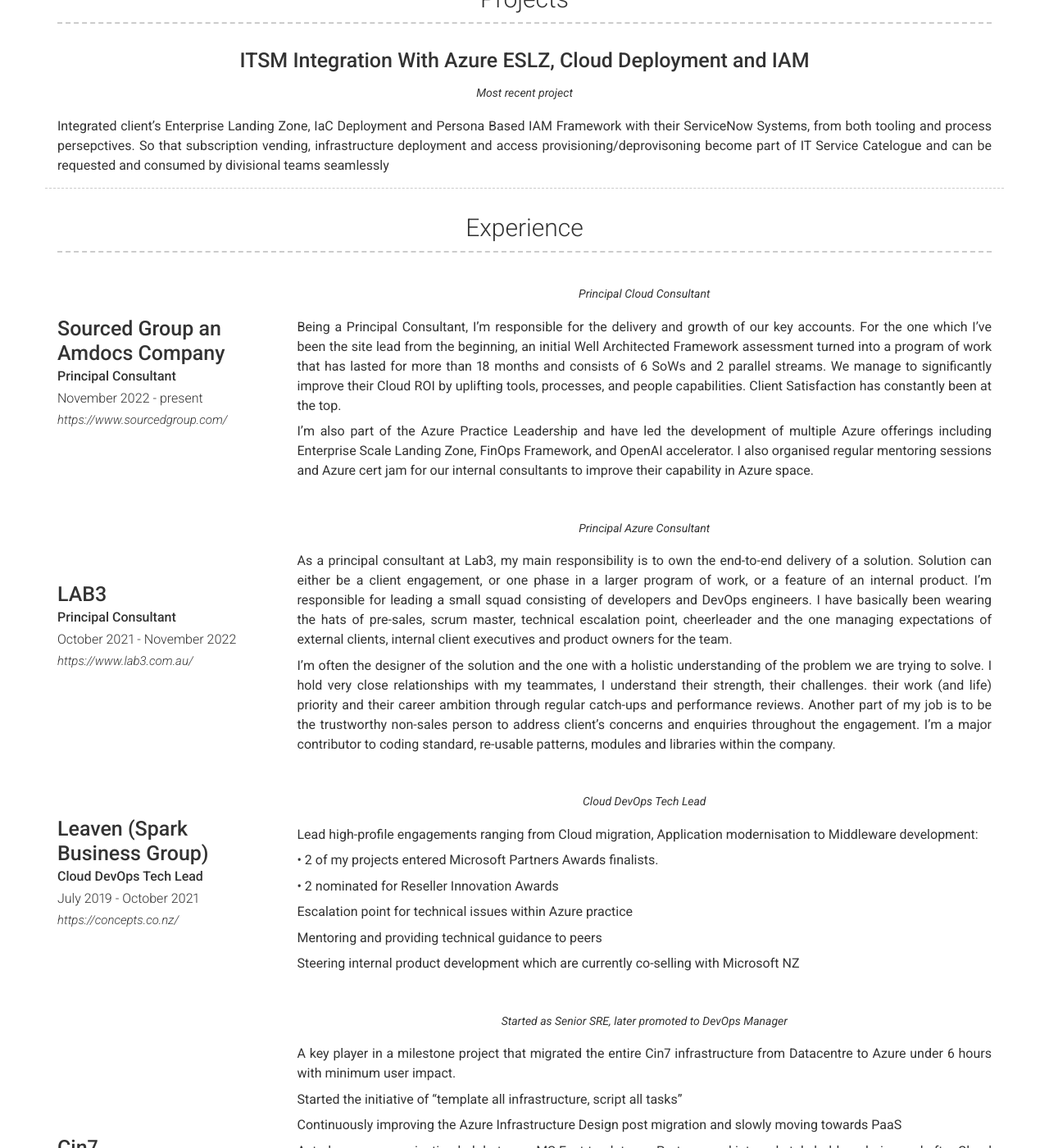
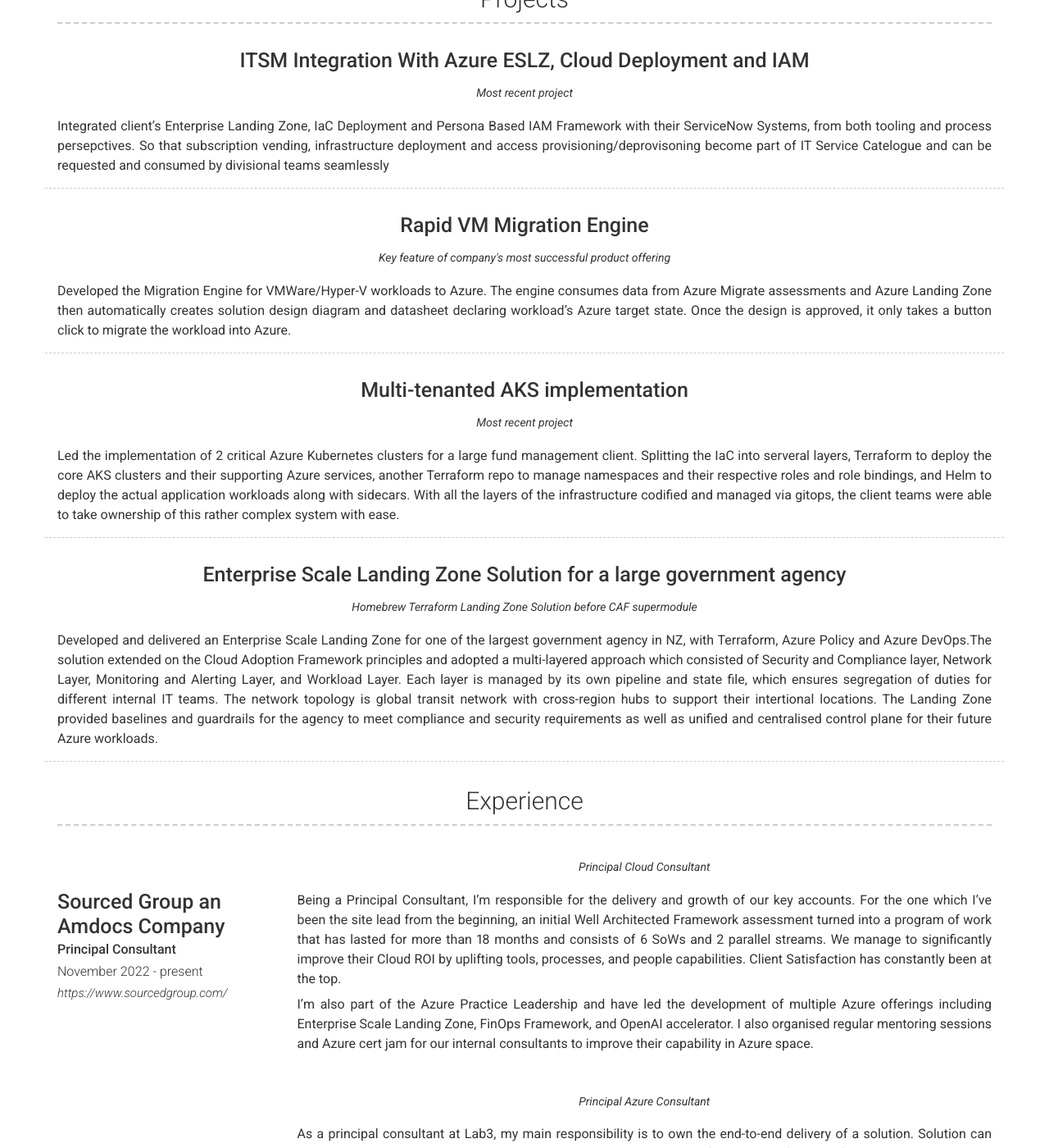
Before and after one commit to shin-akuma/shin-akuma.github.io, a Jekyll site: the page built from index.md, in a window 1280 px wide and 1400 px high, scrolled down 598 px. Shown: the whole window at 82% size. Built offline with Jekyll 4.4.1, drawn with Linux system fonts in a browser that asks for light colours; nearby versions of some CDN libraries; some of the changed text lies outside the part shown.

Commit message:
Projects

```diff
--- a/_config.yml
+++ b/_config.yml
@@ -55,6 +55,30 @@
           Most recent project
         description: | # this will include new lines to allow paragraphs
           Integrated client's Enterprise Landing Zone, IaC Deployment and Persona Based IAM Framework with their ServiceNow Systems, from both tooling and process persepctives. So that subscription vending, infrastructure deployment and access provisioning/deprovisoning become part of IT Service Catelogue and can be requested and consumed by divisional teams seamlessly
+      - layout: top-middle
+        border: weak  # Value of `weak` will display a weak border below this item. # Any
+                      # other value (or no value) means no border will be displayed
+        title: Rapid VM Migration Engine
+        quote: >
+          Key feature of company's most successful product offering
+        description: | # this will include new lines to allow paragraphs
+          Developed the Migration Engine for VMWare/Hyper-V workloads to Azure. The engine consumes data from Azure Migrate assessments and Azure Landing Zone then automatically creates solution design diagram and datasheet declaring workload's Azure target state. Once the design is approved, it only takes a button click to migrate the workload into Azure.
+      - layout: top-middle
+        border: weak  # Value of `weak` will display a weak border below this item. # Any
+                      # other value (or no value) means no border will be displayed
+        title: Multi-tenanted AKS implementation
+        quote: >
+          Most recent project
+        description: | # this will include new lines to allow paragraphs
+          Led the implementation of 2 critical Azure Kubernetes clusters for a large fund management client. Splitting the IaC into serveral layers, Terraform to deploy the core AKS clusters and their supporting Azure services, another Terraform repo to manage namespaces and their respective roles and role bindings, and Helm to deploy the actual application workloads along with sidecars. With all the layers of the infrastructure codified and managed via gitops, the client teams were able to take ownership of this rather complex system with ease.
+      - layout: top-middle
+        border: weak  # Value of `weak` will display a weak border below this item. # Any
+                      # other value (or no value) means no border will be displayed
+        title: Enterprise Scale Landing Zone Solution for a large government agency
+        quote: >
+          Homebrew Terraform Landing Zone Solution before CAF supermodule
+        description: | # this will include new lines to allow paragraphs
+          Developed and delivered an Enterprise Scale Landing Zone for one of the largest government agency in NZ, with Terraform, Azure Policy and Azure DevOps.The solution extended on the Cloud Adoption Framework principles and adopted a multi-layered approach which consisted of Security and Compliance layer, Network Layer, Monitoring and Alerting Layer, and Workload Layer. Each layer is managed by its own pipeline and state file, which ensures segregation of duties for different internal IT teams. The network topology is global transit network with cross-region hubs to support their intertional locations. The Landing Zone provided baselines and guardrails for the agency to meet compliance and security requirements as well as unified and centralised control plane for their future Azure workloads.
   - title: Experience
     layout: list
     content:
@@ -132,7 +156,7 @@
         description: |
           Developed and Implemented SAML2 based Single Sing-On solution at UoA, still being used at present time
 
-          Build CI/CD pipelines for both on-premise and cloud environments at IAG. Jenkins & Nexus & BitBucket for on-prem. VSTS & ARM & Azure Functions for cloud
+          Built CI/CD pipelines for both on-premise and cloud environments at IAG. Jenkins & Nexus & BitBucket for on-prem. VSTS & ARM & Azure Functions for cloud
 
           Sole DevOps engineer for two scrum teams (large digitalization project), started the initiative to containerise disposable service components such as mocks, test automation and static code analysis
 
```
